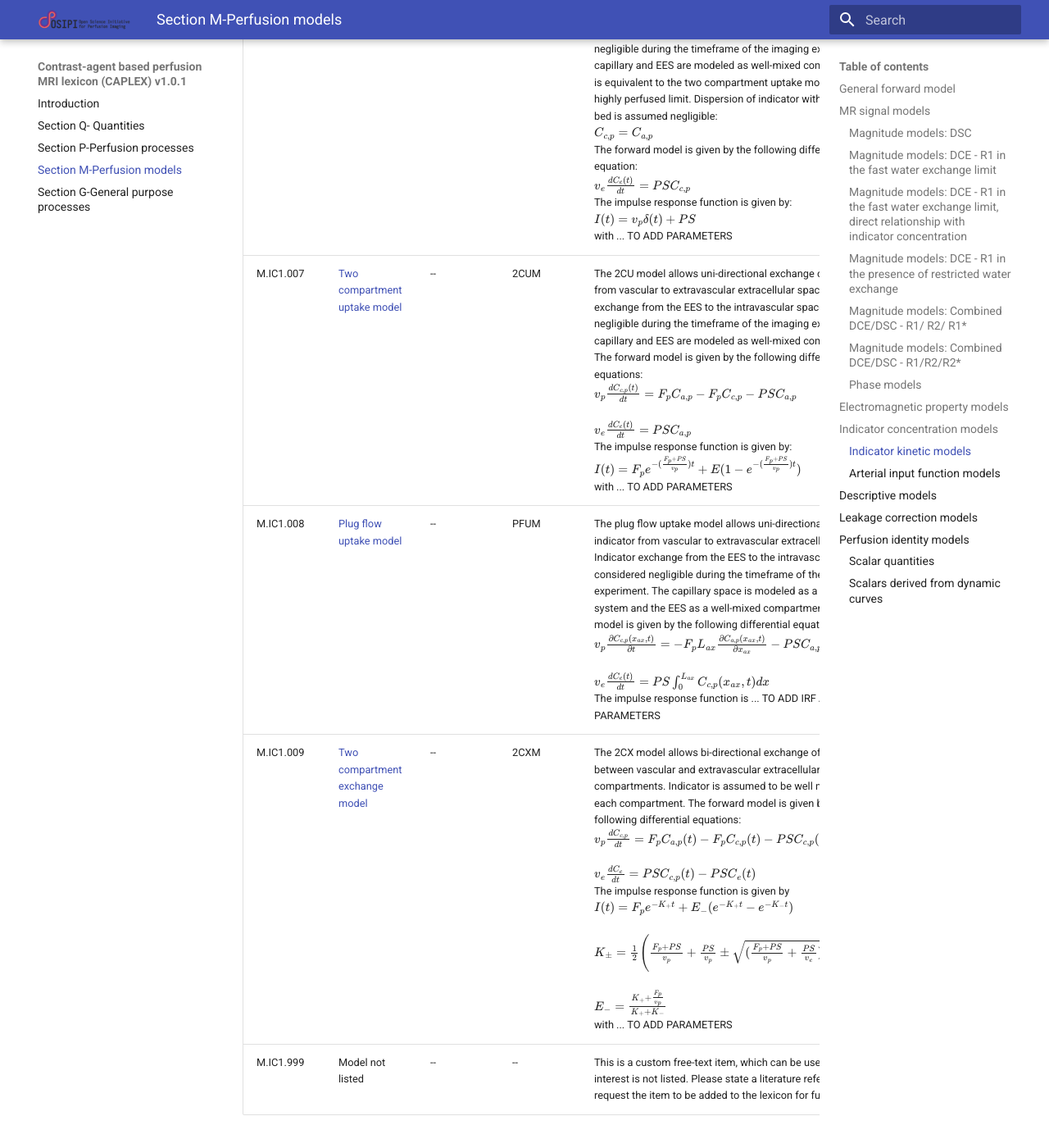
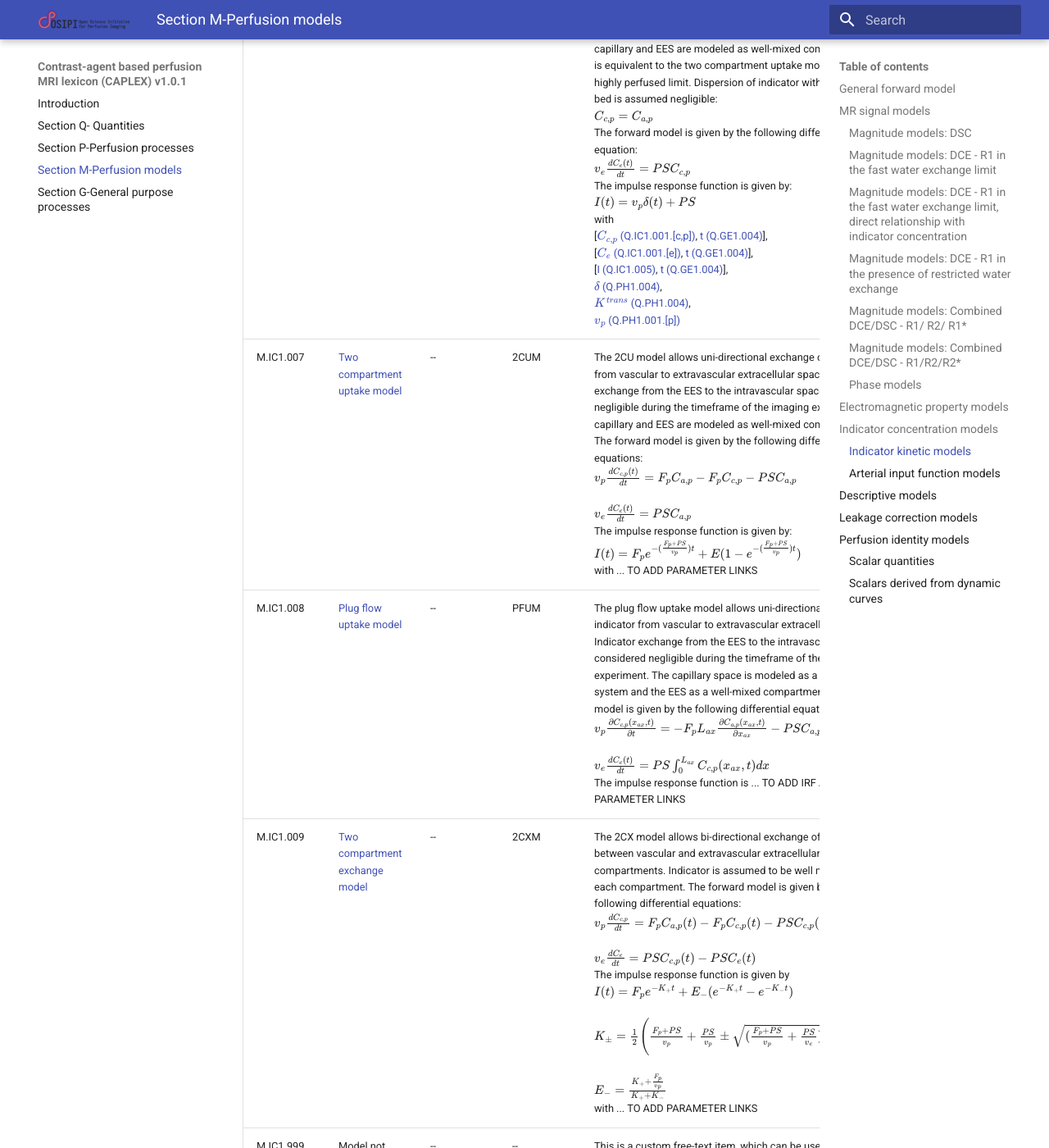
Before and after one commit to notZaki/OSIPI_CAPLEX, an MkDocs documentation site: the page built from docs/perfusionModels.md, in a window 1280 px wide and 1400 px high, scrolled down 9198 px. Shown: the whole window at 82% size. Built offline with MkDocs 1.6.1 and Material for MkDocs 9.7.7, drawn with Linux system fonts in a browser that asks for light colours; some of the changed text lies outside the part shown.

Commit message:
Update perfusionModels.md
adding links to ETM, patlak

```diff
--- a/docs/perfusionModels.md
+++ b/docs/perfusionModels.md
@@ -98,13 +98,13 @@ We provide the differential equations and impulse response functions using the c
 | -- | -- | -- | -- | -- | -- |
 | M.IC1.001 |  <a name="LSS"> Linear and stationary system model | -- | LSS model | This forward model is given by the following equations: </br> $C(t)=I(t)\ast C_{a,p}(t)$ </br> with </br> [[I (Q.IC1.005)](quantities.md#IRF), [t (Q.GE1.004)](quantities.md#time)],</br> [[$C_{a,p}$ (Q.IC1.001.[a,p])](quantities.md#C), [$t$ (Q.GE1.004)](quantities.md#time)],</br> [[$C_t$ (Q.IC1.001.[t])](quantities.md#C), [$t$ (Q.GE1.004)](quantities.md#time)] | (Rempp et al. 1994) |
 | M.IC1.002 | <a name="1CNEX"> One-compartment, no indicator exchange  model | -- | 1CNEX model | The one compartment no indicator exchange model describes an intravascular model with no vascular to EES indicator exchange. This forward model is given by the following differential equation: </br> $v_{p}\frac{dC_{t}(t)}{dt} = F_{p}C_{a,p} - F_{p}C_{c,p}(t)$</br>The impulse response function is given by: </br> $I(t) = F_{p}e^{{-\frac{F_{p}}{v_{p}}t}}$ </br> with </br> [[$C_{a,p}$ (Q.IC1.001.[a,p])](quantities.md#C), [t (Q.GE1.004)](quantities.md#time)], </br> [[$C_{c,p}$ (Q.IC1.001.[c,p])](quantities.md#C), [t (Q.GE1.004)](quantities.md#time)], </br> [[$C_t$ (Q.IC1.001.[t])](quantities.md#C), [t (Q.GE1.004)](quantities.md#time)],</br>  [[I (Q.IC1.005)](quantities.md#IRF), [t (Q.GE1.004)](quantities.md#time)], </br> [$F_p$ (Q.PH1.002)](quantities.md#Fp), </br> [$v_{p}$ (Q.PH1.001.[p])](quantities.md#v) | (Tofts et al. 1999) |
-| M.IC1.003 | <a name="1CFEX"> One-compartment, fast indicator exchange  model | -- | 1CFEX model | The one compartment fast exchange model describes infinitely fast bi-directional exchange of indicator between vascular to extravascular extracellular spaces. The capillary and EES effectively act as a single compartment. This forward model is given by the following differential equation: </br> $\frac{dC_{t}(t)}{dt} = F_{p}C_{a,p} - \frac{F_{p}}{v_{p} + v_{e}}C_{t}(t)$ </br> The impulse response function is given by: </br> $I(t) = F_{p}e^{{-\frac{F_{p}}{v_{p} + v_{e}}t}}$ </br> with </br> [[$C_{a,p}$ (Q.IC1.001.[a,p])](quantities.md#C), [t (Q.GE1.004)](quantities.md#time)], </br> [[$C_{c,p}$ (Q.IC1.001.[c,p])](quantities.md#C), [t (Q.GE1.004)](quantities.md#time)], </br> [[$C_t$ (Q.IC1.001.[t])](quantities.md#C), [t (Q.GE1.004)](quantities.md#time)],</br>  [[I (Q.IC1.005)](quantities.md#IRF), [t (Q.GE1.004)](quantities.md#time)], </br> [$F_p$ (Q.PH1.002)](quantities.md#Fp), </br> [$v_{p}$ (Q.PH1.001.[p])](quantities.md#v), </br> [$v_{e}$ (Q.PH1.001.[e])](quantities.md#v) | (Sourbron et al. 2013) |
+| M.IC1.003 | <a name="1CFEX"> One-compartment, fast indicator exchange  model | -- | 1CFEX model | The one compartment fast exchange model describes infinitely fast bi-directional exchange of indicator between vascular to extravascular extracellular spaces. The capillary and EES effectively act as a single compartment. This forward model is given by the following differential equation: </br> $\frac{dC_{t}(t)}{dt} = F_{p}C_{a,p} - \frac{F_{p}}{v_{p} + v_{e}}C_{t}(t)$ </br> The impulse response function is given by: </br> $I(t) = F_{p}e^{{-\frac{F_{p}}{v_{p} + v_{e}}t}}$ </br> with </br> [[$C_{a,p}$ (Q.IC1.001.[a,p])](quantities.md#C), [t (Q.GE1.004)](quantities.md#time)], </br> [[$C_t$ (Q.IC1.001.[t])](quantities.md#C), [t (Q.GE1.004)](quantities.md#time)],</br>  [[I (Q.IC1.005)](quantities.md#IRF), [t (Q.GE1.004)](quantities.md#time)], </br> [$F_p$ (Q.PH1.002)](quantities.md#Fp), </br> [$v_{p}$ (Q.PH1.001.[p])](quantities.md#v), </br> [$v_{e}$ (Q.PH1.001.[e])](quantities.md#v) | (Sourbron et al. 2013) |
 | M.IC1.004 | <a name="TM"> Standard Tofts Model | Kety model, Generalized Kinetic Model | TM | The Tofts model describes bi-directional exchange of indicator between vascular to extravascular extracellular spaces. The capillary compartment is assumed to have negligible volume. The EES is modeled as well-mixed compartment. The forward model is given by the following differential equation: </br> $\frac{dC_{t}(t)}{dt} = K^{trans}C_{c,p} - \frac{K^{trans}}{v_{e}}C_{t}(t)$ </br> The impulse response function is given by: </br> $I(t) = K^{trans}e^{{-\frac{K^{trans}}{v_{e}}t}}$ </br> with </br> [[$C_{c,p}$ (Q.IC1.001.[c,p])](quantities.md#C), [t (Q.GE1.004)](quantities.md#time)], </br> [[$C_t$ (Q.IC1.001.[t])](quantities.md#C), [t (Q.GE1.004)](quantities.md#time)],</br>  [[I (Q.IC1.005)](quantities.md#IRF), [t (Q.GE1.004)](quantities.md#time)], </br> [$K^{trans}$ (Q.PH1.004)](quantities.md#Ktrans), </br> [$v_{e}$ (Q.PH1.001.[e])](quantities.md#v) | (Tofts and Kermode 1991) |
-| M.IC1.005 | <a name="ETM"> Extended Tofts Model | Modified Tofts Model, Extended Generalized Kinetic Model, Modified Kety model | ETM | The extended Tofts model describes bi-directional exchange of indicator between vascular to extravascular extracellular spaces. The capillary and EES are modeled as well-mixed compartments. It is equivalent to the 2CXM in the highly perfused limit. Dispersion of indicator within the capillary bed is assumed negligible: </br> $C_{c,p} = C_{a,p}$ </br> The forward model is given by the following differential equation: </br> $v_{e}\frac{dC_{e}(t)}{dt} = PSC_{c,p} - PSC_{e}(t)$ </br> The impulse response function is given by: </br> $I(t) = v_{p}\delta(t) + K^{trans}e^{{-\frac{K^{trans}}{v_{e}}t}}$ </br> </br> [[$C_{c,p}$ (Q.IC1.001.[c,p])](quantities.md#C), [t (Q.GE1.004)](quantities.md#time)], </br> [[$C_e$ (Q.IC1.001.[e])](quantities.md#C), [t (Q.GE1.004)](quantities.md#time)],</br>  [[I (Q.IC1.005)](quantities.md#IRF), [t (Q.GE1.004)](quantities.md#time)], </br> [$K^{trans}$ (Q.PH1.004)](quantities.md#delta), </br> [$K^{trans}$ (Q.PH1.004)](quantities.md#Ktrans), </br> [$v_{e}$ (Q.PH1.001.[e])](quantities.md#v) | (Tofts 1997) |
-| M.IC1.006 | <a name="Patlak"> Patlak Model | -- | PM | The Patlak model allows uni-directional exchange of indicator from vascular to extravascular extracellular spaces. Indicator exchange from the EES to the intravascular space is considered negligible during the timeframe of the imaging experiment. The capillary and EES are modeled as well-mixed compartments. It is equivalent to the two compartment uptake model in the highly perfused limit. Dispersion of indicator within the capillary bed is assumed negligible: </br> $C_{c,p} = C_{a,p}$ </br> The forward model is given by the following differential equation: </br> $v_{e}\frac{dC_{e}(t)}{dt} = PSC_{c,p}$ </br> The impulse response function is given by: </br> $I(t) = v_{p}\delta(t) + PS$ </br> with ... TO ADD PARAMETERS | (Patlak et al. 1983) |
-| M.IC1.007 | <a name="2CUM"> Two compartment uptake model | -- | 2CUM | The 2CU model allows uni-directional exchange of indicator from vascular to extravascular extracellular spaces. Indicator exchange from the EES to the intravascular space is considered negligible during the timeframe of the imaging experiment. The capillary and EES are modeled as well-mixed compartments. The forward model is given by the following differential equations:  </br> $v_{p}\frac{dC_{c,p}(t)}{dt} = F_{p}C_{a,p} - F_{p}C_{c,p} - PSC_{a,p}$ </br> </br> $v_{e}\frac{dC_{e}(t)}{dt} = PSC_{a,p}$ </br> The impulse response function is given by: </br> $I(t) = F_{p}e^{-({\frac{F_{p} + PS}{v_{p}}})t} + E(1 - e^{-({\frac{F_{p} + PS}{v_{p}}})t})$ </br> with ... TO ADD PARAMETERS | (Pradel et al. 2003), (Sourbron 2009) |
-| M.IC1.008 | <a name="PFUM"> Plug flow uptake model | -- | PFUM | The plug flow uptake model allows uni-directional exchange of indicator from vascular to extravascular extracellular spaces. Indicator exchange from the EES to the intravascular space is considered negligible during the timeframe of the imaging experiment. The capillary space is modeled as a plug flow system and the EES as a well-mixed compartment. The forward model is given by the following differential equations: </br> $v_{p}\frac{\partial C_{c,p}(x_{ax}, t)}{\partial t} = -F_{p}L_{ax}\frac{\partial C_{a,p}(x_{ax}, t)}{\partial x_{ax}} - PSC_{a,p}(x_{ax}, t)$ </br> </br> $v_{e}\frac{dC_{e}(t)}{dt} = PS \int_{0}^{L_{ax}} C_{c,p} (x_{ax},t) dx$ </br> The impulse response function is ... TO ADD IRF AND PARAMETERS | (St. Lawrence and Frank 2000) |
-| M.IC1.009 | <a name="2CXM"> Two compartment exchange model | -- | 2CXM | The 2CX model allows bi-directional exchange of indicator between vascular and extravascular extracellular compartments. Indicator is assumed to be well mixed within each compartment. The forward model is given by the following differential equations: </br> $v_{p}\frac{dC_{c,p}}{dt} = F_{p}C_{a,p}(t) - F_{p}C_{c,p}(t) - PSC_{c,p}(t) + PSC_{e}(t)$ </br> </br> $v_{e}\frac{dC_{e}}{dt} = PSC_{c,p}(t) - PSC_{e}(t)$ </br> The impulse response function is given by </br> $I(t) = F_{p}e^{-K_{+}t} + E_{-}(e^{-K_{+}t} - e^{-K_{-}t})$ </br> </br> $K_{\pm} = \frac{1}{2}\Biggl(\frac{F_{p} + PS}{v_{p}} + \frac{PS}{v_{p}} \pm \sqrt{(\frac{F_{p} + PS}{v_{p}} + \frac{PS}{v_{e}})^{2} - 4\frac{F_{p}PS}{v_{p}v_{e}}}\Biggl)$ </br> </br> $E_{-} = \frac{K_{+} + \frac{F_{p}}{v_{p}}}{K_{+} + K_{-}}$ </br> with ... TO ADD PARAMETERS | (Brix et al. 2004), (Sourbron et al. 2009), (Donaldson et al. 2010) |
+| M.IC1.005 | <a name="ETM"> Extended Tofts Model | Modified Tofts Model, Extended Generalized Kinetic Model, Modified Kety model | ETM | The extended Tofts model describes bi-directional exchange of indicator between vascular to extravascular extracellular spaces. The capillary and EES are modeled as well-mixed compartments. It is equivalent to the 2CXM in the highly perfused limit. Dispersion of indicator within the capillary bed is assumed negligible: </br> $C_{c,p} = C_{a,p}$ </br> The forward model is given by the following differential equation: </br> $v_{e}\frac{dC_{e}(t)}{dt} = PSC_{c,p} - PSC_{e}(t)$ </br> The impulse response function is given by: </br> $I(t) = v_{p}\delta(t) + K^{trans}e^{{-\frac{K^{trans}}{v_{e}}t}}$ </br> with </br> [[$C_{c,p}$ (Q.IC1.001.[c,p])](quantities.md#C), [t (Q.GE1.004)](quantities.md#time)], </br> [[$C_e$ (Q.IC1.001.[e])](quantities.md#C), [t (Q.GE1.004)](quantities.md#time)],</br>  [[I (Q.IC1.005)](quantities.md#IRF), [t (Q.GE1.004)](quantities.md#time)], </br> [$\delta$ (Q.PH1.004)](quantities.md#delta), </br> [$K^{trans}$ (Q.PH1.004)](quantities.md#Ktrans), </br> [$v_{e}$ (Q.PH1.001.[e])](quantities.md#v) | (Tofts 1997) |
+| M.IC1.006 | <a name="Patlak"> Patlak Model | -- | PM | The Patlak model allows uni-directional exchange of indicator from vascular to extravascular extracellular spaces. Indicator exchange from the EES to the intravascular space is considered negligible during the timeframe of the imaging experiment. The capillary and EES are modeled as well-mixed compartments. It is equivalent to the two compartment uptake model in the highly perfused limit. Dispersion of indicator within the capillary bed is assumed negligible: </br> $C_{c,p} = C_{a,p}$ </br> The forward model is given by the following differential equation: </br> $v_{e}\frac{dC_{e}(t)}{dt} = PSC_{c,p}$ </br> The impulse response function is given by: </br> $I(t) = v_{p}\delta(t) + PS$ </br> with </br> [[$C_{c,p}$ (Q.IC1.001.[c,p])](quantities.md#C), [t (Q.GE1.004)](quantities.md#time)], </br> [[$C_e$ (Q.IC1.001.[e])](quantities.md#C), [t (Q.GE1.004)](quantities.md#time)],</br>  [[I (Q.IC1.005)](quantities.md#IRF), [t (Q.GE1.004)](quantities.md#time)], </br> [$\delta$ (Q.PH1.004)](quantities.md#delta), </br> [$K^{trans}$ (Q.PH1.004)](quantities.md#Ktrans), </br> [$v_{p}$ (Q.PH1.001.[p])](quantities.md#v) | (Patlak et al. 1983) |
+| M.IC1.007 | <a name="2CUM"> Two compartment uptake model | -- | 2CUM | The 2CU model allows uni-directional exchange of indicator from vascular to extravascular extracellular spaces. Indicator exchange from the EES to the intravascular space is considered negligible during the timeframe of the imaging experiment. The capillary and EES are modeled as well-mixed compartments. The forward model is given by the following differential equations:  </br> $v_{p}\frac{dC_{c,p}(t)}{dt} = F_{p}C_{a,p} - F_{p}C_{c,p} - PSC_{a,p}$ </br> </br> $v_{e}\frac{dC_{e}(t)}{dt} = PSC_{a,p}$ </br> The impulse response function is given by: </br> $I(t) = F_{p}e^{-({\frac{F_{p} + PS}{v_{p}}})t} + E(1 - e^{-({\frac{F_{p} + PS}{v_{p}}})t})$ </br> with ... TO ADD PARAMETER LINKS | (Pradel et al. 2003), (Sourbron 2009) |
+| M.IC1.008 | <a name="PFUM"> Plug flow uptake model | -- | PFUM | The plug flow uptake model allows uni-directional exchange of indicator from vascular to extravascular extracellular spaces. Indicator exchange from the EES to the intravascular space is considered negligible during the timeframe of the imaging experiment. The capillary space is modeled as a plug flow system and the EES as a well-mixed compartment. The forward model is given by the following differential equations: </br> $v_{p}\frac{\partial C_{c,p}(x_{ax}, t)}{\partial t} = -F_{p}L_{ax}\frac{\partial C_{a,p}(x_{ax}, t)}{\partial x_{ax}} - PSC_{a,p}(x_{ax}, t)$ </br> </br> $v_{e}\frac{dC_{e}(t)}{dt} = PS \int_{0}^{L_{ax}} C_{c,p} (x_{ax},t) dx$ </br> The impulse response function is ... TO ADD IRF AND PARAMETER LINKS | (St. Lawrence and Frank 2000) |
+| M.IC1.009 | <a name="2CXM"> Two compartment exchange model | -- | 2CXM | The 2CX model allows bi-directional exchange of indicator between vascular and extravascular extracellular compartments. Indicator is assumed to be well mixed within each compartment. The forward model is given by the following differential equations: </br> $v_{p}\frac{dC_{c,p}}{dt} = F_{p}C_{a,p}(t) - F_{p}C_{c,p}(t) - PSC_{c,p}(t) + PSC_{e}(t)$ </br> </br> $v_{e}\frac{dC_{e}}{dt} = PSC_{c,p}(t) - PSC_{e}(t)$ </br> The impulse response function is given by </br> $I(t) = F_{p}e^{-K_{+}t} + E_{-}(e^{-K_{+}t} - e^{-K_{-}t})$ </br> </br> $K_{\pm} = \frac{1}{2}\Biggl(\frac{F_{p} + PS}{v_{p}} + \frac{PS}{v_{p}} \pm \sqrt{(\frac{F_{p} + PS}{v_{p}} + \frac{PS}{v_{e}})^{2} - 4\frac{F_{p}PS}{v_{p}v_{e}}}\Biggl)$ </br> </br> $E_{-} = \frac{K_{+} + \frac{F_{p}}{v_{p}}}{K_{+} + K_{-}}$ </br> with ... TO ADD PARAMETER LINKS | (Brix et al. 2004), (Sourbron et al. 2009), (Donaldson et al. 2010) |
 | M.IC1.999 | <a name="not listed IC1"></a> Model not listed | -- | -- | This is a custom free-text item, which can be used if a model of interest is not listed. Please state a literature reference and request the item to be added to the lexicon for future usage. | -- |
 
 
```
